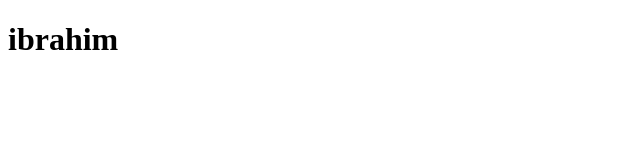
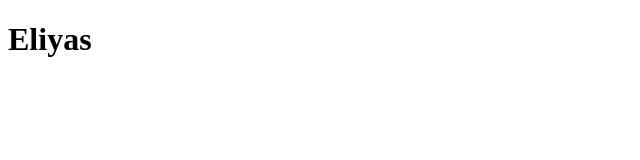
Before and after one commit to ei-bro/for-april, a plain HTML site: page index.html in a window 1280 px wide. Shown: the whole page, without its empty margins (0-640 px from the left). Drawn offline with Linux system fonts and the light colour scheme.

Commit message:
modifying html file

```diff
--- a/index.html
+++ b/index.html
@@ -10,7 +10,7 @@
 <body>
     <!-- please write your name below using h1 tag -->
 
-    <h1>ibrahim</h1>
+    <h1>Eliyas</h1>
 
 
 </body>
```
